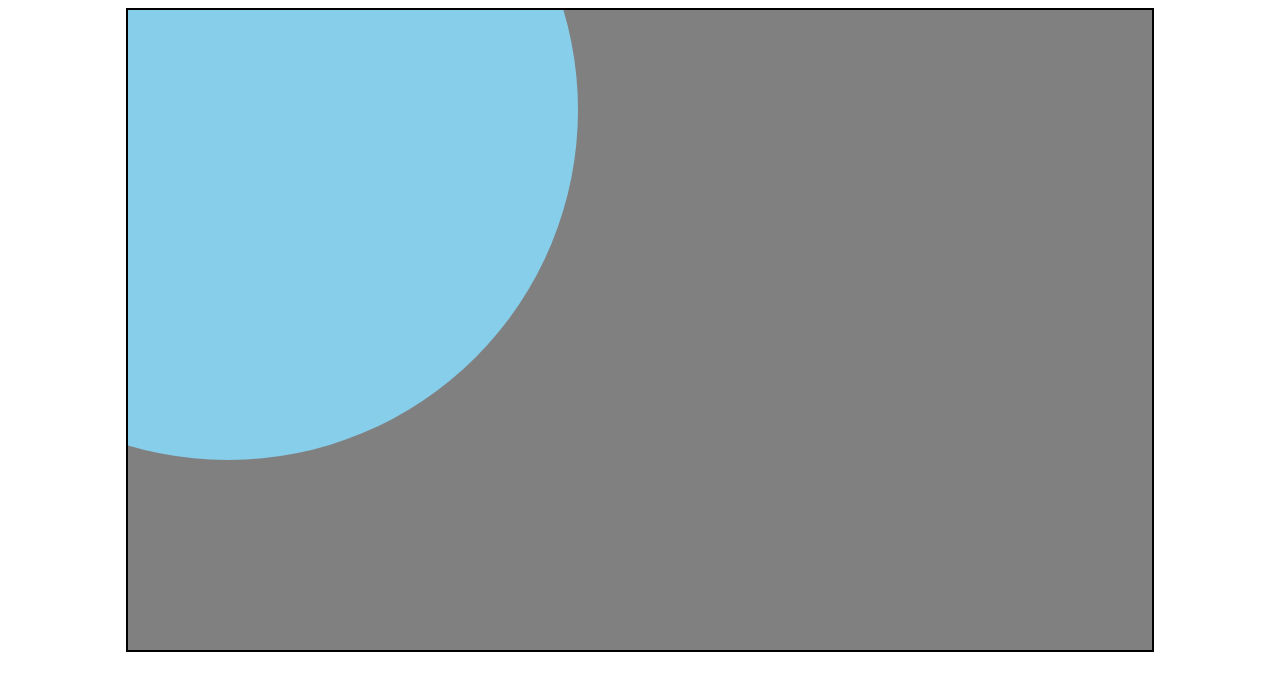
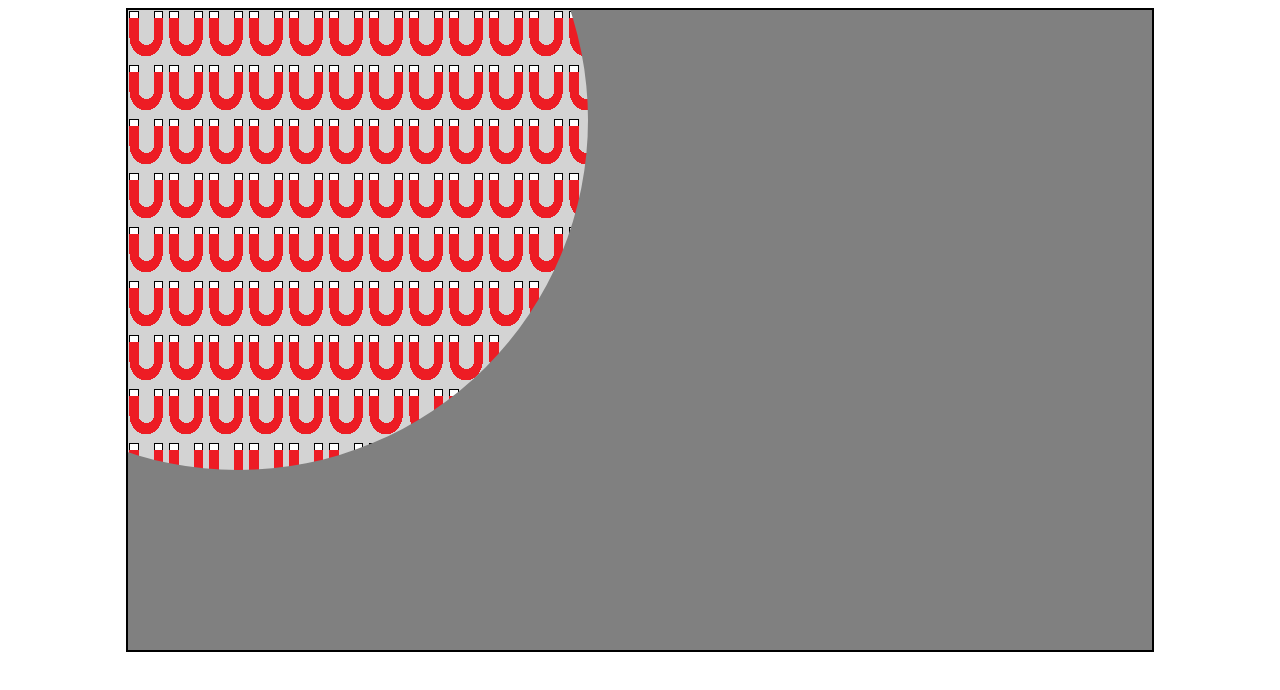
Before and after one commit to Turbulence9/LD43, a plain HTML site: page index.html in a window 1280 px wide. Drawn offline with Linux system fonts and the light colour scheme; animation ran at ten frames a second.

Commit message:
All heil the power of the magnet and fog

```diff
--- a/index.html
+++ b/index.html
@@ -6,6 +6,7 @@
     <script defer type="text/javascript" src="js/game-elements/pressurePlate.js"></script>
     <script defer type="text/javascript" src="js/game-elements/door.js"></script>
     <script defer type="text/javascript" src="js/game-elements/lever.js"></script>
+	<script defer type="text/javascript" src="js/config.js"></script>
 
     <script defer type="text/javascript" src="js/input.js"></script>
     <script defer type="text/javascript" src="js/player.js"></script>
--- a/js/app.js
+++ b/js/app.js
@@ -8,8 +8,8 @@ canvas.height = windowedHeight;
 
 function update() {
   canvas.width = canvas.width;
+  drawFog();
   drawLevel();
-  drawFog();
   playerController();
   requestAnimationFrame(update);
 }
--- /dev/null
+++ b/js/config.js
@@ -0,0 +1,2 @@
+let magnetPic = new Image(40, 54);
+magnetPic.src = './assets/magnet.png';
--- a/js/drawFog.js
+++ b/js/drawFog.js
@@ -8,10 +8,14 @@ function drawFog() {
 
     // This color is the one of the filled shape
     maskCtx.fillStyle = "gray";
+    let pattern = ctx.createPattern(magnetPic, 'repeat');
+    //maskCtx.fillStyle = pattern;
     // Fill the mask
     maskCtx.fillRect(0, 0, maskCanvas.width, maskCanvas.height);
     // Set xor operation
     maskCtx.globalCompositeOperation = 'destination-out';
+    let xmonster = monster.x + (monster.width / 2);
+    let ymonster = monster.y + (monster.width / 2);
     let maxVision = 350;
     let closestToPlayer = [];
     for (i = 0; i < currentLevel.length; i++) {
@@ -19,7 +23,7 @@ function drawFog() {
             if (currentLevel[i][j]) {
                 let clx = (i * tileSize) + (tileSize / 2);
                 let cly = (j * tileSize) + (tileSize / 2);
-                let proximity = Math.sqrt(Math.pow((clx - monster.x), 2) + Math.pow((cly - monster.y), 2));
+                let proximity = Math.sqrt(Math.pow((clx - xmonster), 2) + Math.pow((cly - ymonster), 2));
                 let entry = {
                     x: clx,
                     y: cly,
@@ -49,9 +53,10 @@ function drawFog() {
     for (i = 0; i < closestToPlayer.length; i++) {
         let radius = closestToPlayer[i].prox;
         let angleWidth = Math.atan2((tileSize / 1.42), radius); //tileSize / 2
-        let angle2Point = Math.atan2((closestToPlayer[i].y - monster.y), (closestToPlayer[i].x - monster.x));
+        let angle2Point = Math.atan2((closestToPlayer[i].y - ymonster), (closestToPlayer[i].x - xmonster));
         let angleMin = angle2Point - angleWidth;
         let angleMax = angle2Point + angleWidth;
+        let rotation = true;
         if (angleMin < 0) {
             angleMin += 2 * Math.PI;
         }
@@ -64,41 +69,38 @@ function drawFog() {
         if (angleMax > 2 * Math.PI) {
             angleMax -= 2 * Math.PI;
         }
+        if (angleMin > angleMax) {
+            angleMax += 2 * Math.PI;
+        }
         let angle = {
             min: angleMin,
             max: angleMax,
-            rot: 0
+            rot: rotation
         };
 
         if (blackListedAngle.length == 0) {
             maskCtx.beginPath();
-            maskCtx.moveTo(monster.x, monster.y);
-            maskCtx.arc(monster.x, monster.y, radius, 0, 2 * Math.PI, true);
-            maskCtx.lineTo(monster.x, monster.y);
-            //maskCtx.moveTo(monster.x, monster.y);
-            //maskCtx.fillStyle = "yellow";
+            maskCtx.moveTo(xmonster, ymonster);
+            maskCtx.arc(xmonster, ymonster, radius, 0, 2 * Math.PI, true);
+            maskCtx.lineTo(xmonster, ymonster);
             maskCtx.fill();
         }
         else if (blackListedAngle.length == 1) {
             maskCtx.beginPath();
-            maskCtx.moveTo(monster.x, monster.y);
-            maskCtx.arc(monster.x, monster.y, radius, blackListedAngle[0].min, blackListedAngle[0].max, true);
-            maskCtx.lineTo(monster.x, monster.y);
-           // maskCtx.moveTo(monster.x, monster.y);
-           // maskCtx.fillStyle = "yellow";
+            maskCtx.moveTo(xmonster, ymonster);
+            maskCtx.arc(xmonster, ymonster, radius, blackListedAngle[0].min, blackListedAngle[0].max, true);
+            maskCtx.lineTo(xmonster, ymonster);
             maskCtx.fill();
         } else {
-        //if (blackListedAngle.length > 1) {
             maskCtx.beginPath();
-            maskCtx.moveTo(monster.x, monster.y);
-            for (j = 0; j < blackListedAngle.length - 1; j++) {
-                maskCtx.arc(monster.x, monster.y, radius, blackListedAngle[j].max, blackListedAngle[j + 1].min, false);
-                maskCtx.lineTo(monster.x, monster.y);
+            maskCtx.moveTo(xmonster, ymonster);
+            for (j = blackListedAngle.length - 1; j > 0; j--) {
+                    maskCtx.arc(xmonster, ymonster, radius, blackListedAngle[j].min, blackListedAngle[j - 1].max, true);
+                    maskCtx.lineTo(xmonster, ymonster);
             }
-            maskCtx.arc(monster.x, monster.y, radius, blackListedAngle[blackListedAngle.length - 1].max, blackListedAngle[0].min, false);
-            maskCtx.lineTo(monster.x, monster.y);
-            //maskCtx.moveTo(monster.x, monster.y);
-            //maskCtx.fillStyle = "yellow";
+            maskCtx.arc(xmonster, ymonster, radius, blackListedAngle[0].min, blackListedAngle[blackListedAngle.length - 1].max, true);
+            maskCtx.lineTo(xmonster, ymonster);
+
             maskCtx.fill();
         }
         blackListedAngle.push(angle);
@@ -109,26 +111,32 @@ function drawFog() {
                 return -1;
             return 0;
         });
+
         for (j = 0; j < blackListedAngle.length; j++) {
-            let currMax = blackListedAngle[j].max;
-            let splice = false;
-            let spliceIndex = 0;
-            for (k = j + 1; k < blackListedAngle.length; k++) {
-                if (currMax > blackListedAngle[k].min) {
-                    if (currMax < blackListedAngle[k].max) {
-                        currMax = blackListedAngle[k].max;
-                    }
-                    splice = true;
-                    spliceIndex = k;
-                }
+            let nextIndex = j + 1;
+            if (blackListedAngle.length == 1) {
+                break;
             }
-            if (splice) {
-                blackListedAngle[j].max = currMax;
-                blackListedAngle.splice(j + 1, spliceIndex - j);
+            if (nextIndex == blackListedAngle.length) {
+                nextIndex = 0;
+            }
+            if (blackListedAngle[j].max > blackListedAngle[nextIndex].min && blackListedAngle[j].max < blackListedAngle[nextIndex].max) {
+                blackListedAngle[j].max = blackListedAngle[nextIndex].max;
+                blackListedAngle.splice(nextIndex, 1);
+                j = -1;
+            } else if (blackListedAngle[j].max - 2 * Math.PI > blackListedAngle[nextIndex].min) {
+                blackListedAngle[j].max = (2 * Math.PI) + blackListedAngle[nextIndex].max;
+                blackListedAngle.splice(nextIndex, 1);
+                j = -1;
+            }
+             else if (blackListedAngle[j].max > blackListedAngle[nextIndex].max && blackListedAngle[j].min < blackListedAngle[nextIndex].min) {
+                blackListedAngle.splice(nextIndex, 1);
+                j = -1;
             }
         }
     }
     ctx.fillStyle = "skyblue";
+    ctx.fillStyle = pattern;
     ctx.fillRect(0, 0, canvas.width, canvas.height);
     ctx.drawImage(maskCanvas, 0, 0);
 }
```
Also changed, not shown: assets/magnet.png (added).
